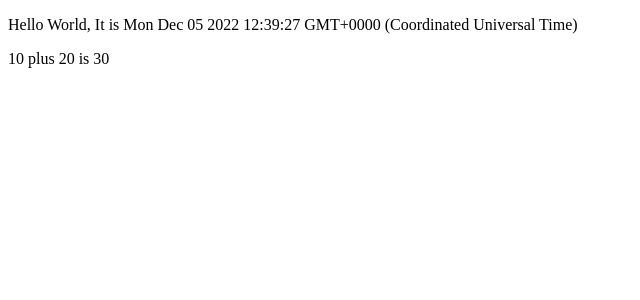
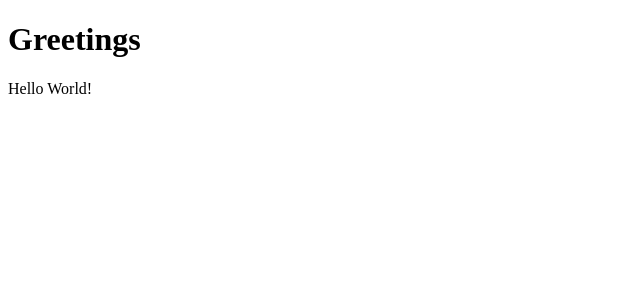
Before and after one commit to zzsealy/fullstackopen, a React (Create React App) app in the folder part1/: page / in a window 1280 px wide. Shown: the top 300 px of the page, without its empty margins (0-640 px from the left). Built offline with nearby package versions, Linux system fonts and the light colour scheme.

Commit message:
wip: 组件调用

```diff
--- a/part1/src/App.js
+++ b/part1/src/App.js
@@ -19,18 +19,20 @@
 //   );
 // }
 
+const Hello = () => {
+  return (
+    <div>
+      <p>Hello World!</p>
+    </div>
+  )
+}
+
 const App = () => {
-  const now = new Date();
-  const a = 10
-  const b = 20
-  console.log('Hello from component')
   return (
-  <div>
-      <p>Hello World, It is {now.toString()}</p>
-      <p>
-        {a} plus {b} is {a+b}
-      </p>
-  </div>
+    <div>
+      <h1>Greetings</h1>
+      <Hello />
+    </div>
   )
 }
 
```
